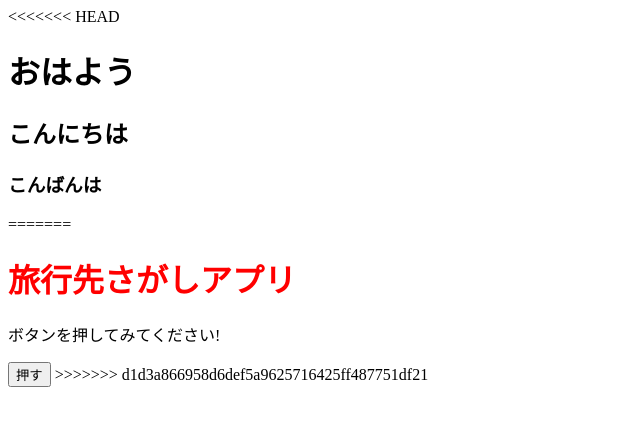
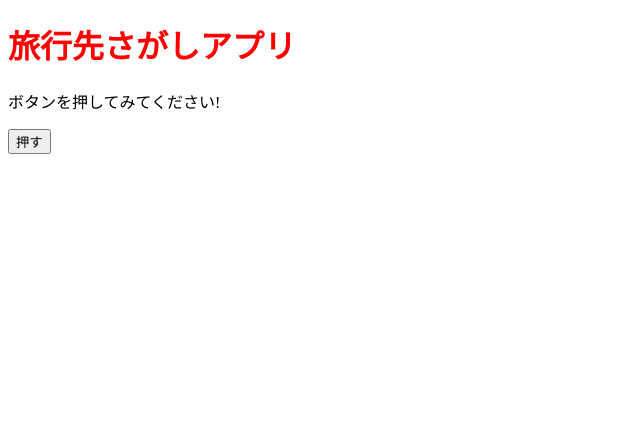
Before and after one commit to somongoru/travel, a plain HTML site: page index.html in a window 1280 px wide. Shown: the whole page, without its empty margins (0-640 px from the left). Drawn offline with Linux system fonts and the light colour scheme.

Commit message:
Update index.html

```diff
--- a/index.html
+++ b/index.html
@@ -1,16 +1,9 @@
 <!DOCTYPE html>
 <html lang="ja">
 <body>
-<<<<<<< HEAD
- <h1>おはよう </h1>
- <h2>こんにちは</h2>
- <h3>こんばんは</h3>
-
-=======
   <h1 style="color: red;">旅行先さがしアプリ</h1>
   <p id="message">ボタンを押してみてください!</p>
   <button id="btn">押す</button>
->>>>>>> d1d3a866958d6def5a9625716425ff487751df21
   <script src="script.js"></script>
 </body>
 </html>
```
